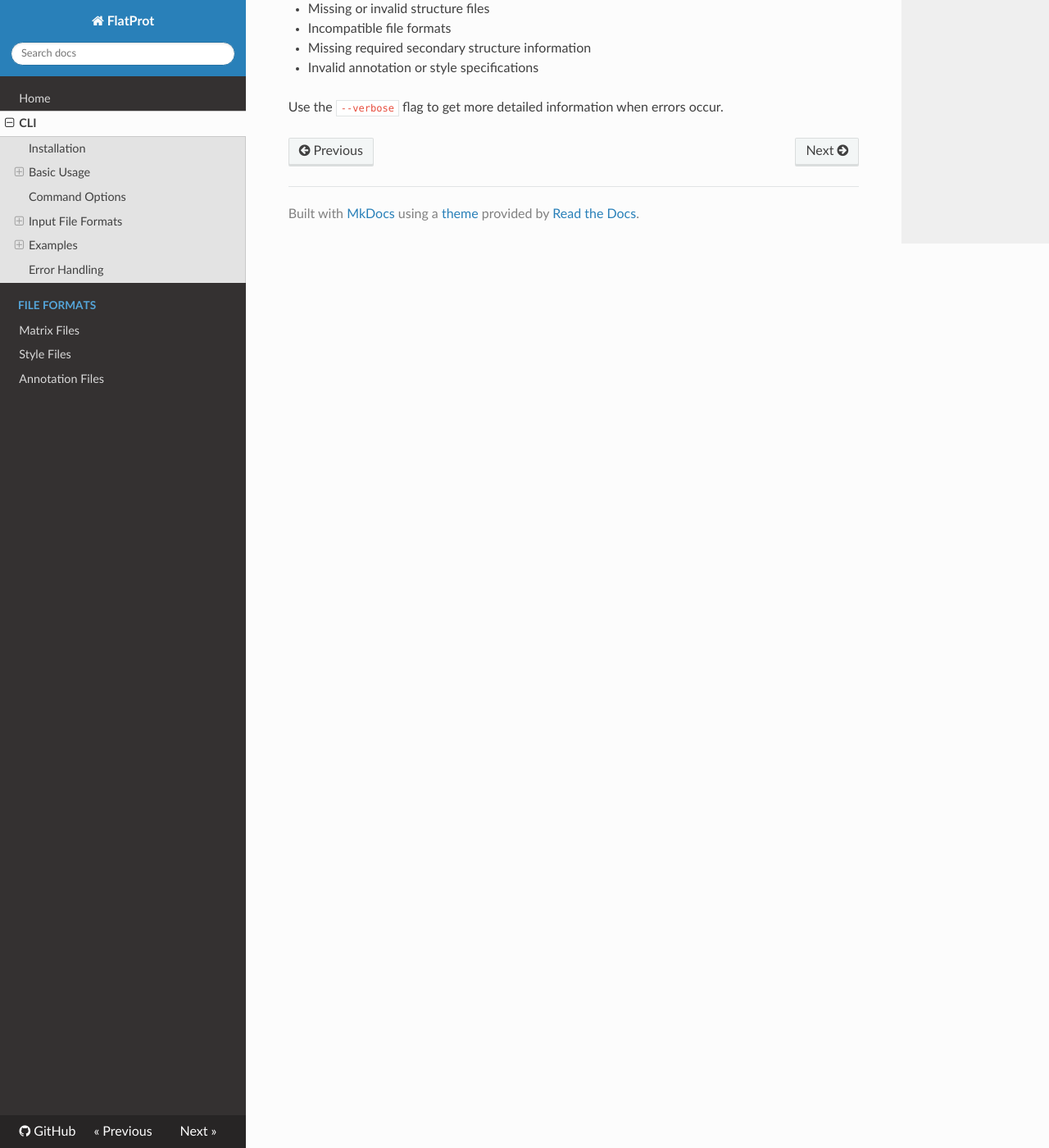
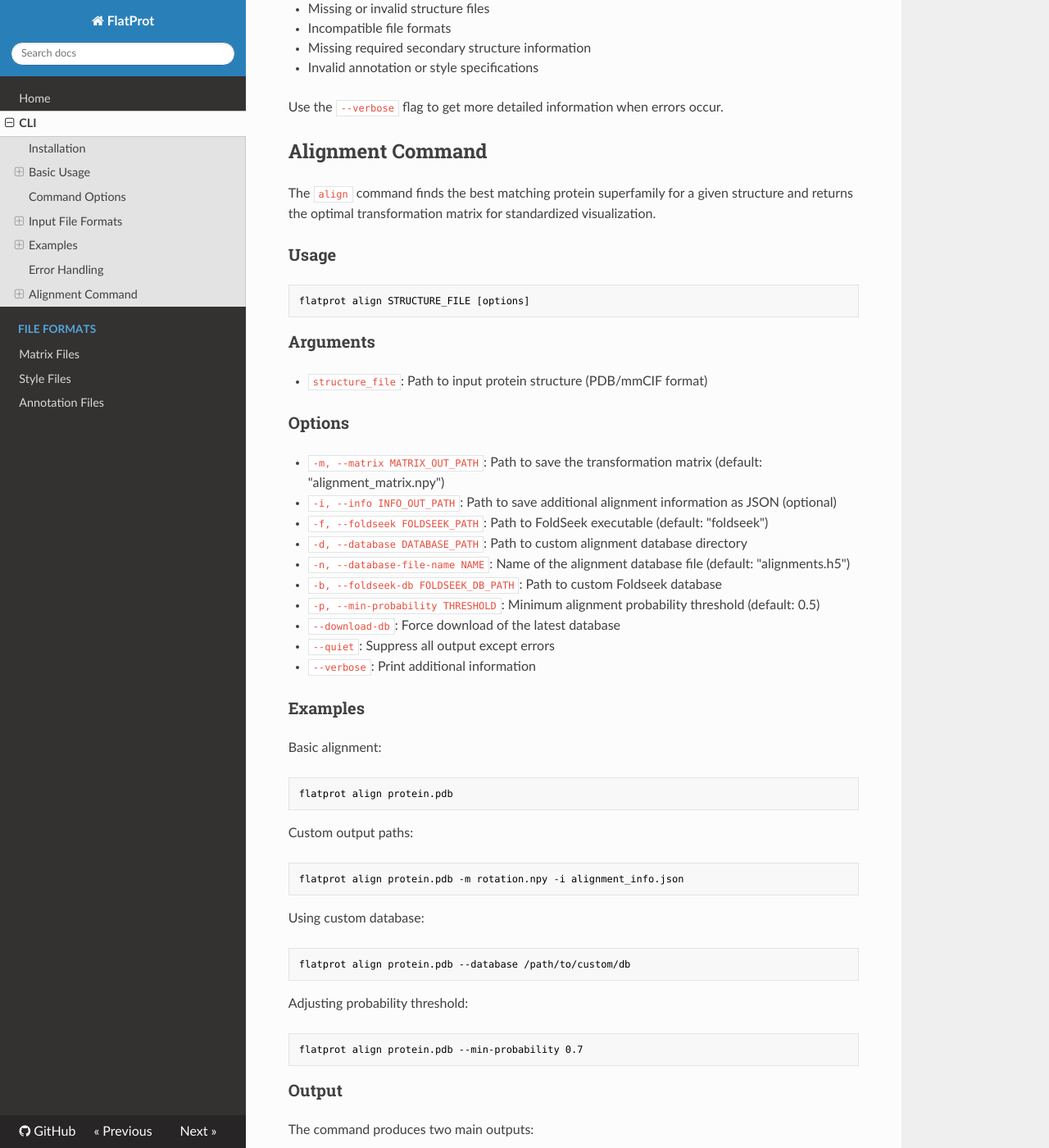
Before and after one commit to t03i/FlatProt, an MkDocs documentation site: the page built from docs/cli.md, in a window 1280 px wide and 1400 px high, scrolled down 3576 px. Shown: the whole window at 82% size. Built offline with MkDocs 1.6.1, drawn with Linux system fonts in a browser that asks for light colours; nearby versions of some CDN libraries; a script that is not in the unit is left out; some of the changed text lies outside the part shown.

Commit message:
docs: update docs to reflect commandline interface

````diff
--- a/docs/cli.md
+++ b/docs/cli.md
@@ -171,3 +171,98 @@ The CLI provides informative error messages for common issues:
 -   Invalid annotation or style specifications
 
 Use the `--verbose` flag to get more detailed information when errors occur.
+
+## Alignment Command
+
+The `align` command finds the best matching protein superfamily for a given structure and returns the optimal transformation matrix for standardized visualization.
+
+### Usage
+
+```bash
+flatprot align STRUCTURE_FILE [options]
+```
+
+### Arguments
+
+-   `structure_file`: Path to input protein structure (PDB/mmCIF format)
+
+### Options
+
+-   `-m, --matrix MATRIX_OUT_PATH`: Path to save the transformation matrix (default: "alignment_matrix.npy")
+-   `-i, --info INFO_OUT_PATH`: Path to save additional alignment information as JSON (optional)
+-   `-f, --foldseek FOLDSEEK_PATH`: Path to FoldSeek executable (default: "foldseek")
+-   `-d, --database DATABASE_PATH`: Path to custom alignment database directory
+-   `-n, --database-file-name NAME`: Name of the alignment database file (default: "alignments.h5")
+-   `-b, --foldseek-db FOLDSEEK_DB_PATH`: Path to custom Foldseek database
+-   `-p, --min-probability THRESHOLD`: Minimum alignment probability threshold (default: 0.5)
+-   `--download-db`: Force download of the latest database
+-   `--quiet`: Suppress all output except errors
+-   `--verbose`: Print additional information
+
+### Examples
+
+Basic alignment:
+
+```bash
+flatprot align protein.pdb
+```
+
+Custom output paths:
+
+```bash
+flatprot align protein.pdb -m rotation.npy -i alignment_info.json
+```
+
+Using custom database:
+
+```bash
+flatprot align protein.pdb --database /path/to/custom/db
+```
+
+Adjusting probability threshold:
+
+```bash
+flatprot align protein.pdb --min-probability 0.7
+```
+
+### Output
+
+The command produces two main outputs:
+
+1. **Transformation Matrix** (NumPy format)
+
+    - A rotation matrix that aligns the input structure to its matched superfamily
+    - Used for standardized visualization
+    - Saved to the path specified by `--matrix` (default: "alignment_matrix.npy")
+
+2. **Alignment Information** (Optional JSON)
+
+    - Contains detailed alignment results including:
+
+        ```json
+        {
+            "structure_file": "path/to/input.pdb",
+            "matched_family": "sf_1234",
+            "probability": 0.85,
+            "aligned_region": {
+                "start": 1,
+                "end": 100
+            },
+            "message": "Successfully aligned to superfamily sf_1234 with 85% probability"
+        }
+        ```
+
+    - Only saved if `--info` path is specified
+
+### Error Handling
+
+The command handles several types of errors:
+
+-   Invalid structure files
+-   Missing FoldSeek executable
+-   No significant alignments found (suggests lowering probability threshold)
+-   Database-related issues (suggests using `--download-db`)
+-   Output file writing errors
+-   FoldSeek execution failures
+
+If no significant alignment is found, try lowering the `--min-probability` threshold. For database issues, using `--download-db` can help ensure you have the latest version.
````
Also changed, not shown: docs/database_builder.md (added, +94 -0 lines).
